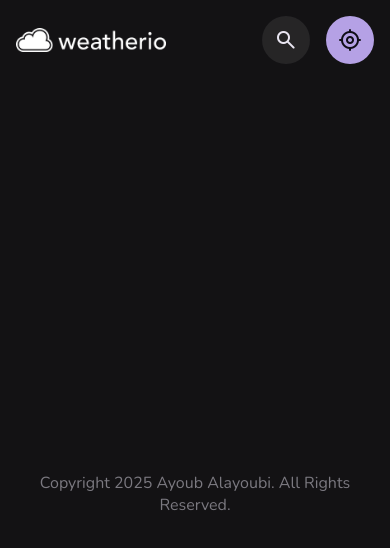
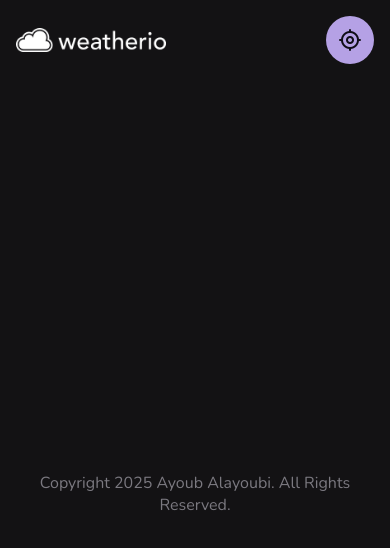
Before and after one commit to aybqam/Weather-Omar, a plain HTML site: page index.html in a window 390 px wide. Drawn offline with nearby package versions, Linux system fonts and the light colour scheme; files that its build step writes are made by us from their sources.

Commit message:
Update index.html

```diff
--- a/index.html
+++ b/index.html
@@ -70,12 +70,6 @@
 
                 <div class="header__actions">
 
-                    <button class="header__search-btn icon-btn has-state" type="button" aria-label="open search" data-search-toggler>
-
-                        <span class="material-icon icon" aria-hidden="true">search</span>
-
-                    </button>
-
                     <a class="header__current-btn btn-primary has-state" href="#/current-location" data-current-location-btn
                     >
                         <span class="material-icon" aria-hidden="true">my_location</span>
```
